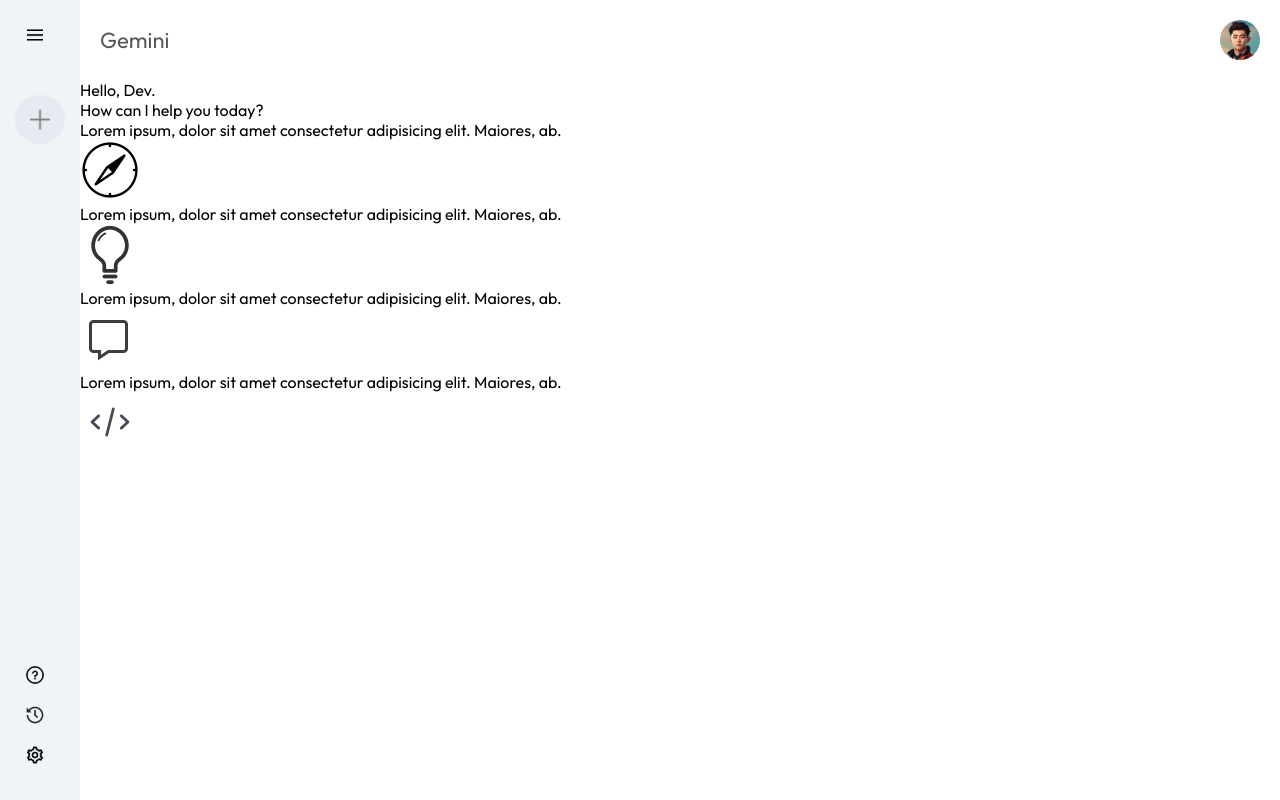
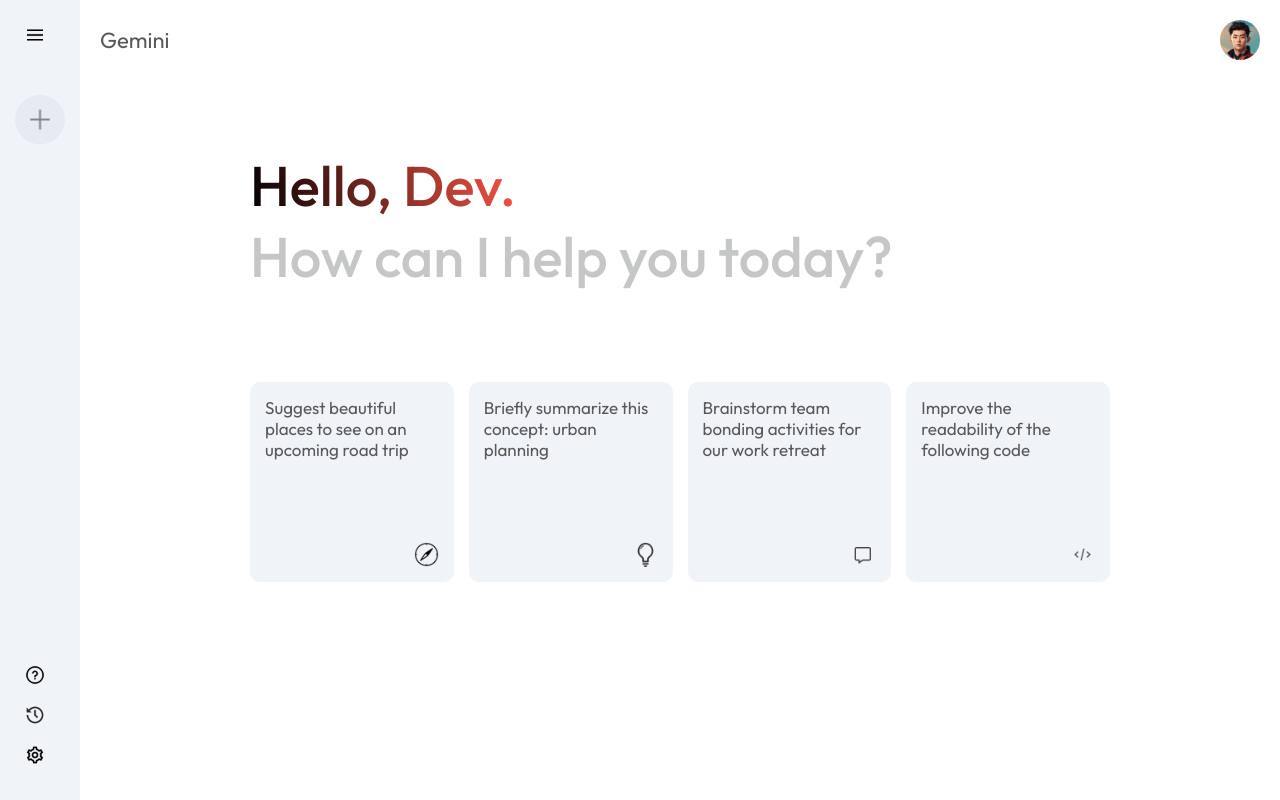
Before and after one commit to VanshitAngra/geminiClone, a React (Vite) app: page / in a window 1280 px wide. Built offline with nearby package versions, Linux system fonts and the light colour scheme.

Commit message:
addition of cards and their css

```diff
--- a/src/components/Main/Main.css
+++ b/src/components/Main/Main.css
@@ -17,3 +17,49 @@
     width: 40px;
     border-radius: 50%;
 }
+.main-container{
+    max-width: 900px;
+    margin: auto;
+}
+.main .greet{
+    margin: 50px 0px;
+    font-size: 56px;
+    color: #c4c7c5;
+    font-weight: 500;
+    padding: 20px;
+}
+.main .greet span{
+    background: -webkit-linear-gradient(16deg,rgb(0, 0, 0),#ff5546);
+    /* #4b90ff */
+    -webkit-background-clip: text;
+    -webkit-text-fill-color: transparent;
+}
+.main .cards{
+    display: grid;
+    grid-template-columns: repeat(auto-fill,minmax(180px,1fr));
+    gap: 15px;
+    padding: 20px;
+}
+.main .card{
+    height: 200px;
+    padding: 15px;
+    background-color: #f0f4f9;
+    border-radius: 10px;
+    position: relative;
+    cursor: pointer;
+}
+.main .card img{
+    width: 35px;
+    padding:5px;
+    position: absolute;
+    border-radius: 20px;
+    bottom: 10px;
+    right: 10px;
+}
+.main .card p{
+    color: #585858;
+    font-size: 17px;
+}
+.main .card:hover{
+    background-color: #dfe4ea;
+}
--- a/src/components/Main/Main.jsx
+++ b/src/components/Main/Main.jsx
@@ -15,19 +15,19 @@
             </div>
             <div className="cards">
                 <div className="card">
-                    <p>Lorem ipsum, dolor sit amet consectetur adipisicing elit. Maiores, ab.</p>
+                    <p>Suggest beautiful places to see on an upcoming road trip</p>
                     <img src={assets.compass_icon} alt="" />
                 </div>
                 <div className="card">
-                    <p>Lorem ipsum, dolor sit amet consectetur adipisicing elit. Maiores, ab.</p>
+                    <p>Briefly summarize this concept: urban planning</p>
                     <img src={assets.bulb_icon} alt="" />
                 </div>
                 <div className="card">
-                    <p>Lorem ipsum, dolor sit amet consectetur adipisicing elit. Maiores, ab.</p>
+                    <p>Brainstorm team bonding activities for our work retreat</p>
                     <img src={assets.message_icon} alt="" />
                 </div>
                 <div className="card">
-                    <p>Lorem ipsum, dolor sit amet consectetur adipisicing elit. Maiores, ab.</p>
+                    <p>Improve the readability of the following code</p>
                     <img src={assets.code_icon} alt="" />
                 </div>
             </div>
--- a/src/components/sidebar/sidebar.jsx
+++ b/src/components/sidebar/sidebar.jsx
@@ -12,8 +12,7 @@
                 <img src={assets.plus_icon}  alt=""/>
                 {extended?<p>New Chat</p>:null}
             </div>
-            {extended?
-            <div className="recent">
+            {extended?<div className="recent">
                 <p className="recent-title">Recent</p>
                 <div className="recent-entry">
                     <img src={assets.message_icon} alt="" srcset="" />
@@ -40,7 +39,6 @@
     </div>
 
 )
-// console.log(assets.menu_icon); // Check if this outputs the correct path
 }
 
 export default Sidebar
```
